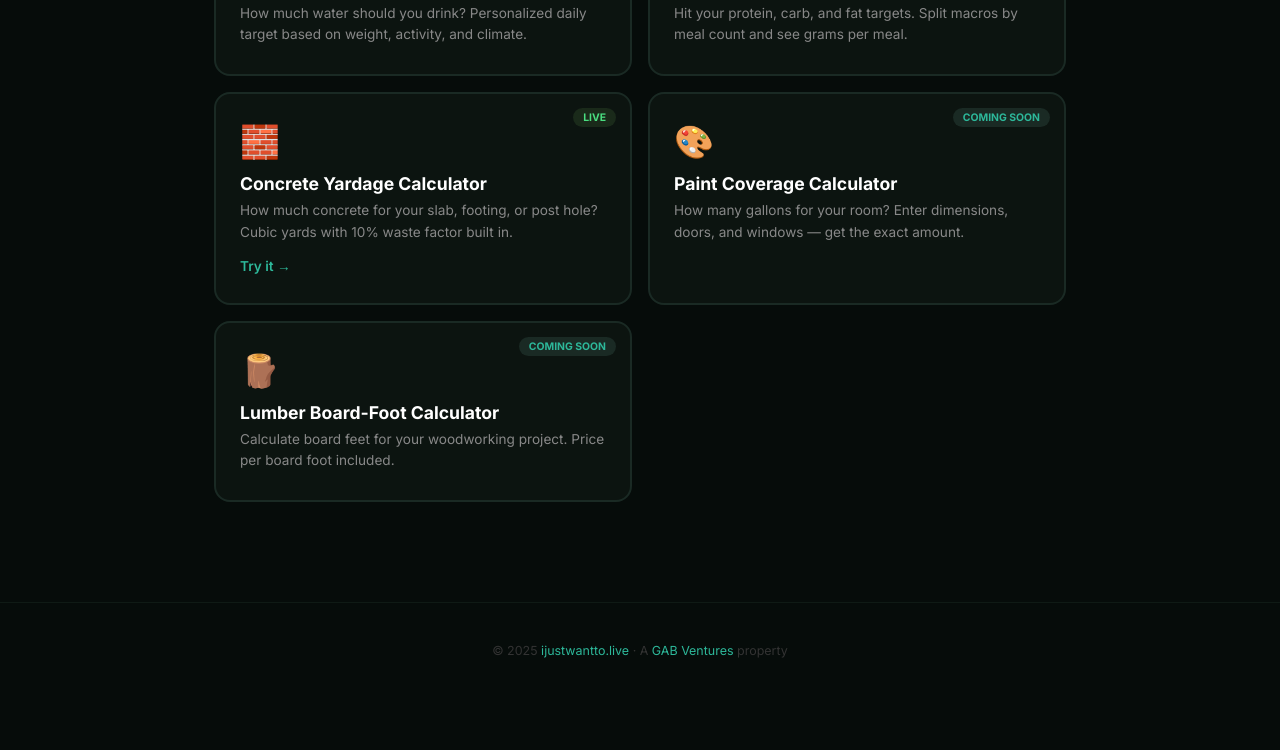
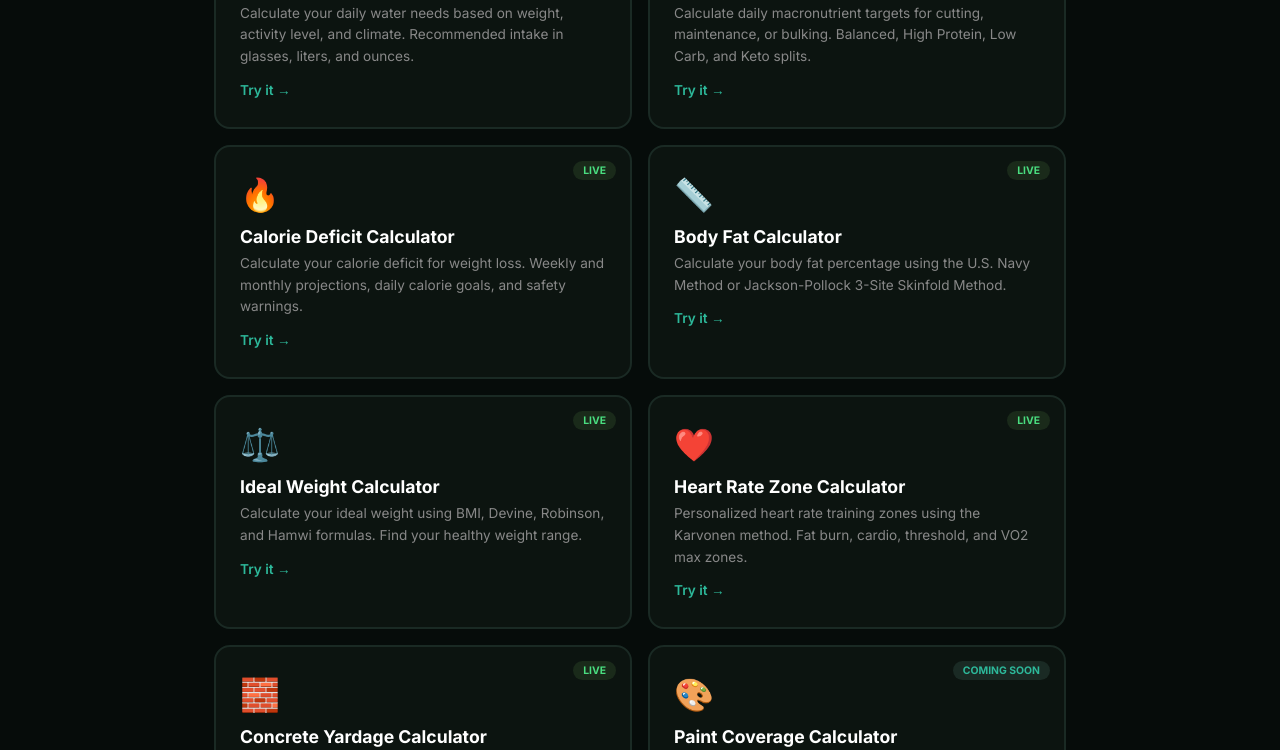
Before and after one commit to GabrielDancause/ijustwantto-live, an Astro site: page / in a window 1280 px wide. Shown: the part 625-1375 px from the top of the page. Before the commit the page ends 1323 px from the top, so only its background shows below. Built offline with nearby package versions, Linux system fonts and the light colour scheme; Astro itself is replaced by a stand-in of ours.

Commit message:
index: add 6 new LIVE tools (water-intake, macros, calorie-deficit, body-fat, ideal-weight, heart-rate-zones)

```diff
--- a/src/pages/index.astro
+++ b/src/pages/index.astro
@@ -4,8 +4,12 @@ import BaseHead from '../layouts/BaseHead.astro';
 const tools = [
   { emoji: "🔥", name: "BMR & TDEE Calculator", slug: "/bmr-calculator", desc: "How many calories do you actually burn? Calculate your basal metabolic rate and total daily energy expenditure." },
   { emoji: "🏋️", name: "One Rep Max (1RM)", slug: "/one-rep-max", desc: "Estimate your max lift from any rep range. Supports Epley, Brzycki, and Lombardi formulas." },
-  { emoji: "💧", name: "Hydration Target", desc: "How much water should you drink? Personalized daily target based on weight, activity, and climate.", soon: true },
-  { emoji: "🥩", name: "Macro Splitter", desc: "Hit your protein, carb, and fat targets. Split macros by meal count and see grams per meal.", soon: true },
+  { emoji: "💧", name: "Water Intake Calculator", slug: "/water-intake", desc: "Calculate your daily water needs based on weight, activity level, and climate. Recommended intake in glasses, liters, and ounces." },
+  { emoji: "🥩", name: "Macro Calculator", slug: "/macro-calculator", desc: "Calculate daily macronutrient targets for cutting, maintenance, or bulking. Balanced, High Protein, Low Carb, and Keto splits." },
+  { emoji: "🔥", name: "Calorie Deficit Calculator", slug: "/calorie-deficit", desc: "Calculate your calorie deficit for weight loss. Weekly and monthly projections, daily calorie goals, and safety warnings." },
+  { emoji: "📏", name: "Body Fat Calculator", slug: "/body-fat", desc: "Calculate your body fat percentage using the U.S. Navy Method or Jackson-Pollock 3-Site Skinfold Method." },
+  { emoji: "⚖️", name: "Ideal Weight Calculator", slug: "/ideal-weight", desc: "Calculate your ideal weight using BMI, Devine, Robinson, and Hamwi formulas. Find your healthy weight range." },
+  { emoji: "❤️", name: "Heart Rate Zone Calculator", slug: "/heart-rate-zones", desc: "Personalized heart rate training zones using the Karvonen method. Fat burn, cardio, threshold, and VO2 max zones." },
   { emoji: "🧱", name: "Concrete Yardage Calculator", slug: "/concrete-calculator", desc: "How much concrete for your slab, footing, or post hole? Cubic yards with 10% waste factor built in." },
   { emoji: "🎨", name: "Paint Coverage Calculator", desc: "How many gallons for your room? Enter dimensions, doors, and windows — get the exact amount.", soon: true },
   { emoji: "🪵", name: "Lumber Board-Foot Calculator", desc: "Calculate board feet for your woodworking project. Price per board foot included.", soon: true },
```
